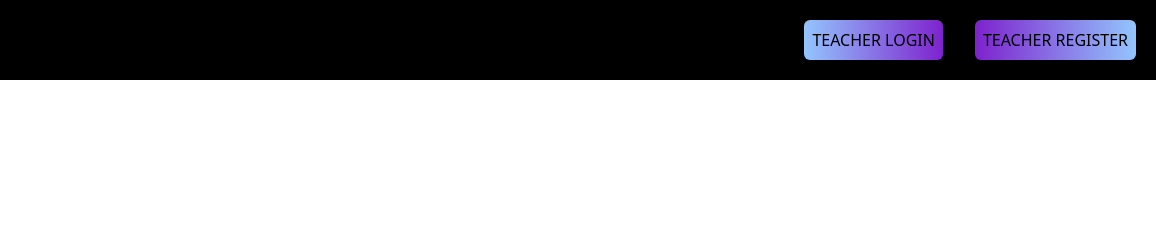
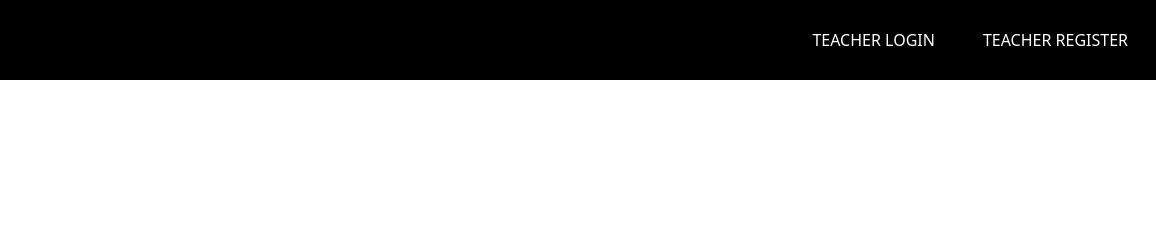
Before and after one commit to saifshk29/Parent-Teacher-Portal, a website built with Vite: page index.html in a window 1280 px wide. Shown: the top 230 px of the page, 124-1280 px from the left. Built offline with nearby package versions, Linux system fonts and the light colour scheme.

Commit message:
button navbar changed

```diff
--- a/index.html
+++ b/index.html
@@ -17,12 +17,12 @@
                 <img src="images/delta-ptm-high-resolution-logo-transparent.png" alt="" width="100px" class="">
             </div>
             <div class="flex flex-row items-center justify-center gap-8">
-                <button id="button_1" class="button1 text-black rounded-md p-2 w-fit bg-gradient-to-r from-blue-300 to-purple-700 h-fit hover:bg-none hover:text-white">
+                <button id="button_1" class="button1  rounded-md p-2 w-fit text-white  ">
                     <a href="login_teacher.html" class="font-medium">
                         TEACHER LOGIN
                     </a>
                 </button>
-                <button class="button1 text-black rounded-md p-2 w-fit bg-gradient-to-r from-purple-700 to-blue-300  h-fit hover:bg-none hover:text-white ">
+                <button class="button1rounded-md p-2 w-fit text-white ">
                     <a href="register_teacher.html" class="font-medium">
                         TEACHER REGISTER
                     </a>
```
